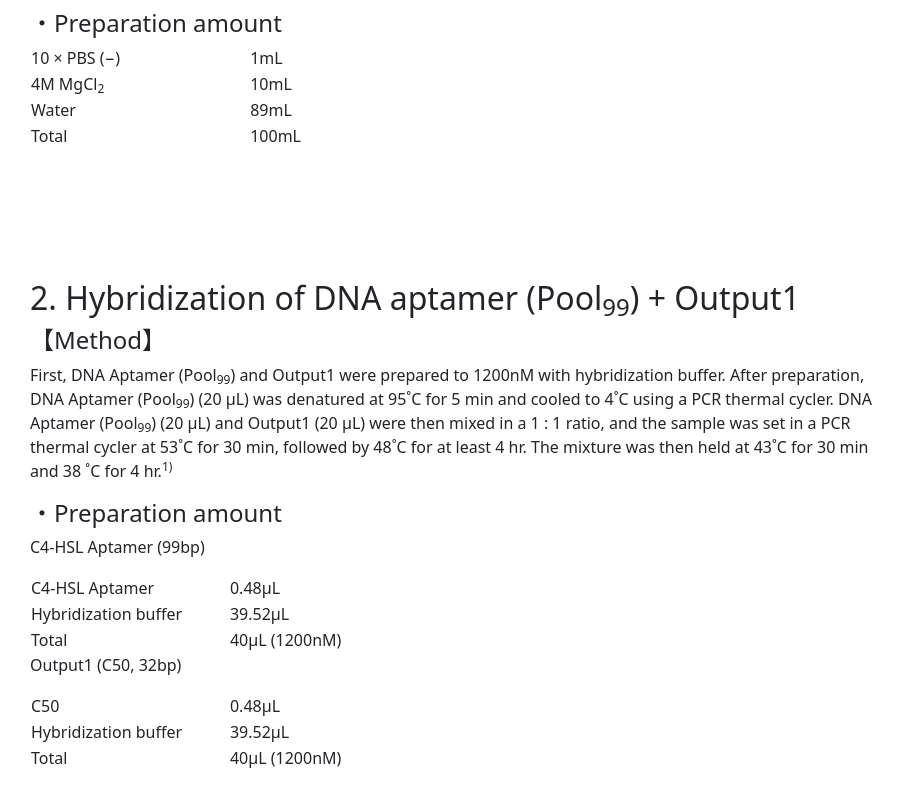
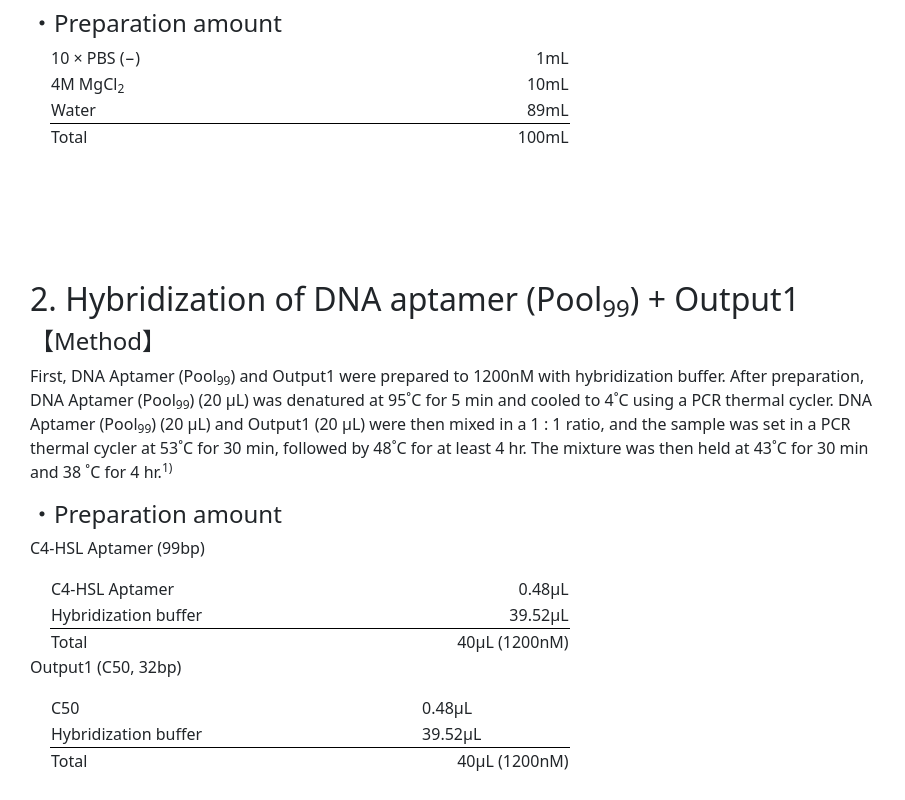
Before and after one commit to haribosuki/QuorumHackersWebsite, a plain HTML site: page experiment.html in a window 1280 px wide. Shown: the part 840-1640 px from the top of the page, without its empty margins (0-905 px from the left). Drawn offline with nearby package versions, Linux system fonts and the light colour scheme; a script that the page names is missing.

Commit message:
experiment table

```diff
--- a/css/style_for_experiment.css
+++ b/css/style_for_experiment.css
@@ -106,7 +106,17 @@ video {
     padding-bottom: 5px;
     text-indent: 1em;
 }
-
+/* experiment */
+table {
+    width: 60%;
+    margin: 0px 10px 0px 20px;
+}
+table.element, td, th {
+    border-bottom: 1px solid black;
+}
+.volume {
+    text-align: right;
+}
 
 /*ナビゲーションの固定*/
 /*ナビゲーションの固定*/
--- a/experiment.html
+++ b/experiment.html
@@ -59,11 +59,14 @@
                 <h4>【Method】</h4>
                 <p>The hybridization buffer was prepared using 10 × PBS (-), 4M MgCl<sub>2</sub>, and sterile water in the following amount.<sup>1)</sup> Note that the 10 × PBS (-) used in this experiment already contains more than 100mM NaCl, so the 1mM NaCl described in the paper<sup>1)</sup> was not used. On the other hand, for Mg<sup>2+</sup>, the preparation was performed to match the ratio. After preparation, the pH was checked.</p>
                 <h4>・Preparation amount</h4>
-                <table width="40%">
-                    <tr><td>10 × PBS (−)</td><td>1mL</td></tr>
-                    <tr><td>4M MgCl<sub>2</sub></td><td>10mL</td></tr>
-                    <tr><td>Water</td><td>89mL</td></tr>
-                    <tr><td>Total</td><td>100mL</td></tr>
+
+                <table class="element">
+                    <tr><td>10 × PBS (−)</td><td><div class="volume">1mL</div></td></tr>
+                    <tr><td>4M MgCl<sub>2</sub></td><td><div class="volume">10mL</div></td></tr>
+                    <tr><td>Water</td><td><div class="volume">89mL</div></td></tr>
+                </table>
+                <table>
+                    <tr><td>Total</td><td><div class="volume">100mL</div></td></tr>
                 </table>
         </section>
         <section class="scroll-point" id="area-3">
@@ -72,16 +75,20 @@
                 <p>First, DNA Aptamer (Pool<sub>99</sub>) and Output1 were prepared to 1200nM with hybridization buffer. After preparation, DNA Aptamer (Pool<sub>99</sub>) (20 μL) was denatured at 95˚C for 5 min and cooled to 4˚C using a PCR thermal cycler. DNA Aptamer (Pool<sub>99</sub>) (20 μL) and Output1 (20 μL) were then mixed in a 1 : 1 ratio, and the sample was set in a PCR thermal cycler at 53˚C for 30 min, followed by 48˚C for at least 4 hr. The mixture was then held at 43˚C for 30 min and 38 ˚C for 4 hr.<sup>1)</sup></p>
                 <h4>・Preparation amount</h4>
                 <p>C4-HSL Aptamer (99bp)</p>
-                <table width="40%">
-                    <tr><td>C4-HSL Aptamer</td><td>0.48μL</td></tr>
-                    <tr><td>Hybridization buffer</td><td>39.52μL</td></tr>
-                    <tr><td>Total</td><td>40μL (1200nM)</td></tr>
+                <table class="element">
+                    <tr><td>C4-HSL Aptamer</td><td><div class="volume">0.48μL</div></td></tr>
+                    <tr><td>Hybridization buffer</td><td><div class="volume">39.52μL</div></td></tr>
+                </table>
+                <table>
+                    <tr><td>Total</td><td><div class="volume">40μL (1200nM)</div></td></tr>
                 </table>
                 <p>Output1 (C50, 32bp)</p>
-                <table width="40%">
-                    <tr><td>C50</td><td>0.48μL</td></tr>
-                    <tr><td>Hybridization buffer</td><td>39.52μL</td></tr>
-                    <tr><td>Total</td><td>40μL (1200nM)</td></tr>
+                <table class="element">
+                    <tr><td>C50</td><td><div class="volume"></div>0.48μL</div></td></tr>
+                    <tr><td>Hybridization buffer</td><td><div class="volume"></div>39.52μL</div></td></tr>
+                </table>
+                <table>
+                    <tr><td>Total</td><td><div class="volume">40μL (1200nM)</div></td></tr>
                 </table>
         </section>
         <section class="scroll-point" id="area-4">
@@ -92,11 +99,11 @@
                     <h4>【Experimental Procedure】</h4>
                     <p>First, polyacrylamide gels were prepared by mixing 10W/ V. % Acrylamide Bis Mixed Solution (29 : 1), 1 × TAE/ Mg<sup>2+</sup> buffer and initiator (APS + TEMED) in the following preparation amounts. Then, electrophoresis was performed at 150V, 15mA, 35min.</p>
                     <h4>・Preparation amount</h4>
-                    <table width="40%">
-                        <tr><td>10W/ V. % Acrylamide Bis Mixed Solution (29 : 1)	</td><td>10mL</td></tr>
+                    <table>
+                        <tr><td>10W/ V. % Acrylamide Bis Mixed Solution (29 : 1)</td><td>10mL</td></tr>
                         <tr><td>APS</td><td>100μL</td></tr>
                         <tr><td>TEMED</td><td>10μL</td></tr>
-                </table>
+                    </table>
                     <h4>【Results and Discussion】</h4>
                     <p>The results of Experiment 3-1 are shown in Fig.1</p>
                     <img src="images/experimentFig.1.png">
```
